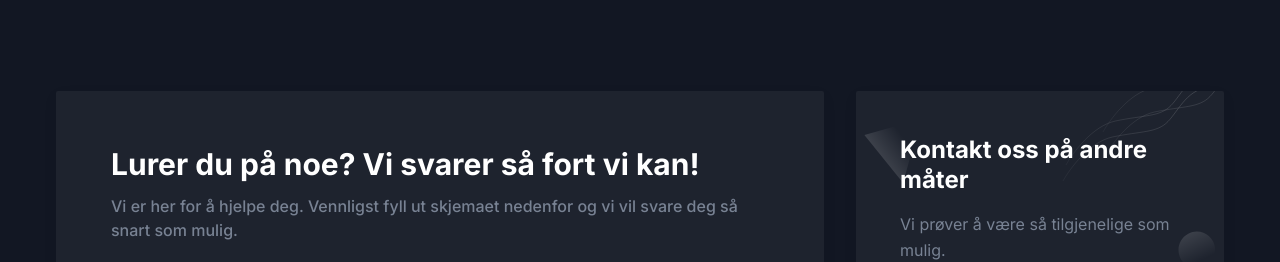
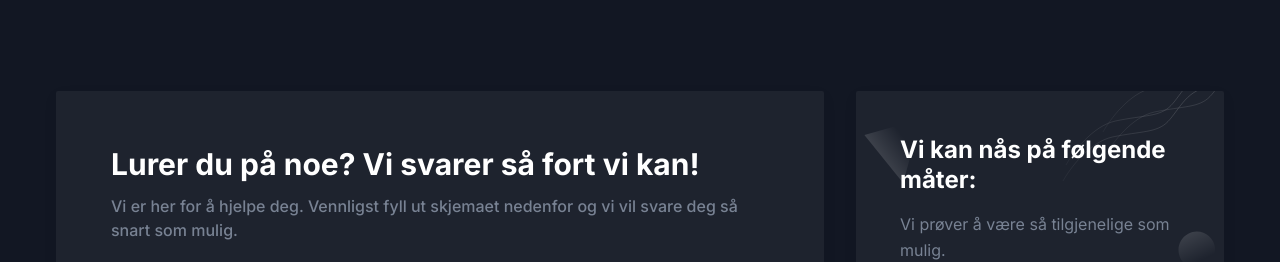
Before and after one commit to PolarCodeSolutions/polarCS-website-react, a Next.js app: page / in a window 1280 px wide. Shown: the part 4260-4522 px from the top of the page. Built offline with nearby package versions, Linux system fonts and the light colour scheme.

Commit message:
SEO-290724-1320

```diff
--- a/src/components/Contact/NewsLatterBox.tsx
+++ b/src/components/Contact/NewsLatterBox.tsx
@@ -12,7 +12,7 @@ const NewsLatterBox = () => {
     <div className="relative z-10 rounded-sm bg-white p-8 shadow-three dark:bg-gray-dark sm:p-11 lg:p-8 xl:p-11">
 
       <h3 className="mb-4 text-2xl font-bold leading-tight text-black dark:text-white">
-        Kontakt oss på andre måter
+        Vi kan nås på følgende måter:
       </h3>
       <p className="mb-11 border-b border-body-color border-opacity-25 pb-11 text-base leading-relaxed text-body-color dark:border-white dark:border-opacity-25">
         Vi prøver å være så tilgjenelige som mulig.
```
